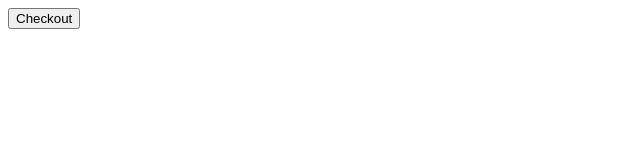
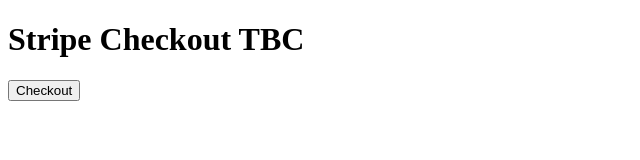
Before and after one commit to jimmypvu/Shopping-Cart, a plain HTML site: page checkout.html in a window 1280 px wide. Shown: the whole page, without its empty margins (0-640 px from the left). Drawn offline with Linux system fonts and the light colour scheme.

Commit message:
stripe checkout tbc

```diff
--- a/checkout.html
+++ b/checkout.html
@@ -7,6 +7,7 @@
     <title>Checkout</title>
   </head>
   <body>
+    <h1>Stripe Checkout TBC</h1>
     <form action="/create-checkout-session" method="POST">
       <button type="submit">Checkout</button>
     </form>
```
